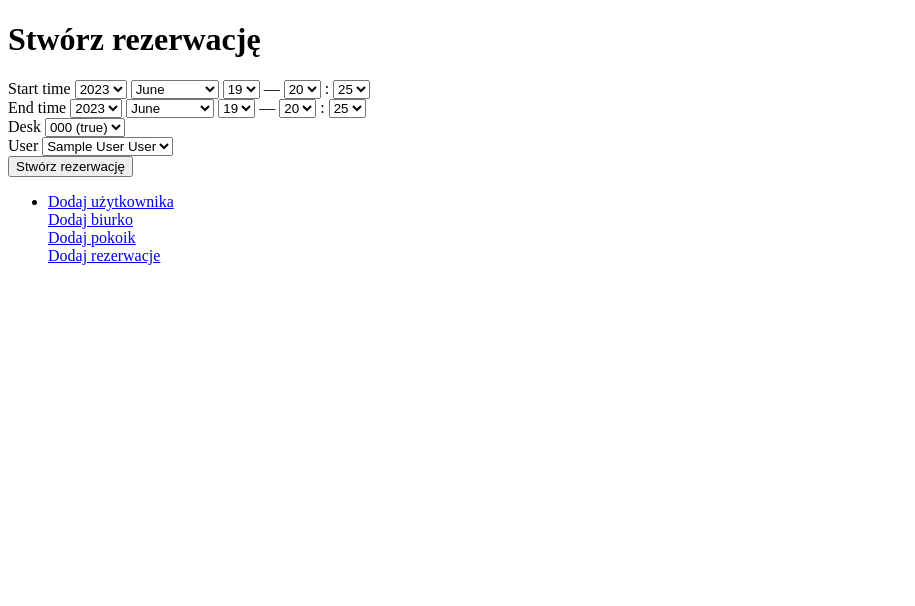
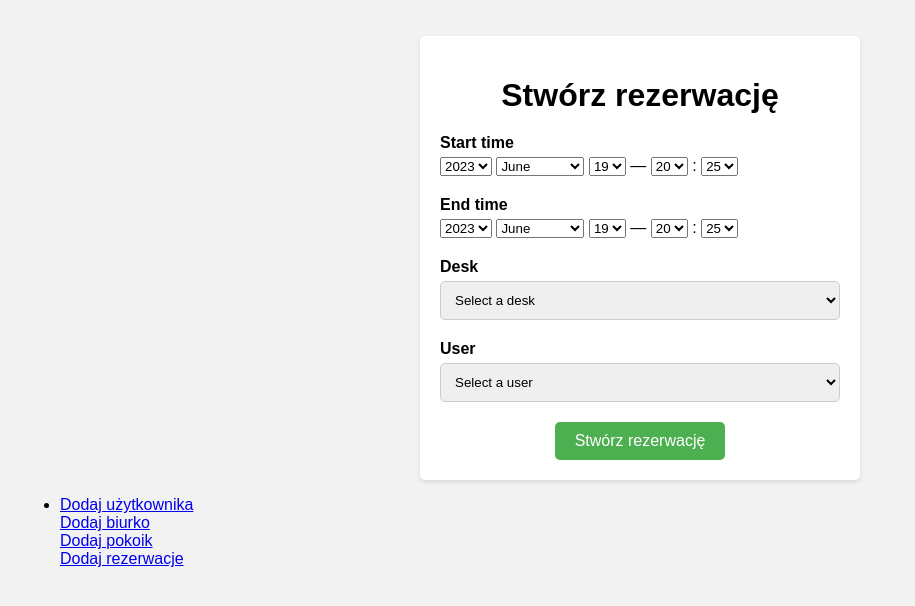
Before and after one commit to SzymonLudwiniak/psim, a Rails app: page /reservations/new in a window 1280 px wide. Shown: the top 606 px of the page, without its empty margins (0-915 px from the left). Run offline with Rails 7, Linux system fonts and the light colour scheme; tables that the repository leaves empty hold one stand-in row (Sample ...).

Commit message:
change add reservation UI

```diff
--- a/app/views/reservations/new.html.erb
+++ b/app/views/reservations/new.html.erb
@@ -1,27 +1,90 @@
+<div class="container">
   <h1>Stwórz rezerwację</h1>
 
   <%= form_for @reservation do |f| %>
-  <div class="field">
-    <%= f.label :start_time %>
-    <%= f.datetime_select :reservationDate %>
+    <div class="form-field">
+      <%= f.label :start_time, class: "label" %>
+      <%= f.datetime_select :reservationDate, class: "input" %>
     </div>
 
-  <div class="field">
-    <%= f.label :end_time %>
-    <%= f.datetime_select :useDate %>
+    <div class="form-field">
+      <%= f.label :end_time, class: "label" %>
+      <%= f.datetime_select :useDate, class: "input" %>
     </div>
 
-  <div class="field">
-    <%= f.label :desk_id %>
-    <%= f.collection_select :desk_id, Desk.all, :id, :number_with_status %>
+    <div class="form-field">
+      <%= f.label :desk_id, class: "label" %>
+      <%= f.collection_select :desk_id, Desk.all, :id, :number_with_status, { prompt: "Select a desk" }, class: "input" %>
     </div>
 
-  <div class="field">
-    <%= f.label :user_id %>
-    <%= f.collection_select :user_id, User.all, :id, :name_with_lastname %>
+    <div class="form-field">
+      <%= f.label :user_id, class: "label" %>
+      <%= f.collection_select :user_id, User.all, :id, :name_with_lastname, { prompt: "Select a user" }, class: "input" %>
     </div>
 
-  <div class="actions">
-    <%= f.submit "Stwórz rezerwację" %>
+    <div class="form-actions">
+      <%= f.submit "Stwórz rezerwację", class: "button" %>
     </div>
   <% end %>
+</div>
+
+<style>
+  body {
+    font-family: Arial, sans-serif;
+    background-color: #f2f2f2;
+    margin: 0;
+    padding: 20px;
+  }
+
+  .container {
+    max-width: 400px;
+    margin: 0 auto;
+    background-color: #ffffff;
+    border-radius: 5px;
+    box-shadow: 0 2px 4px rgba(0, 0, 0, 0.1);
+    padding: 20px;
+  }
+
+  h1 {
+    text-align: center;
+    margin-bottom: 20px;
+  }
+
+  .form-field {
+    margin-bottom: 20px;
+  }
+
+  .label {
+    display: block;
+    margin-bottom: 5px;
+    font-weight: bold;
+  }
+
+  .input {
+    width: 100%;
+    padding: 10px;
+    border-radius: 5px;
+    border: 1px solid #ccc;
+  }
+
+  .form-actions {
+    text-align: center;
+  }
+
+  .button {
+    background-color: #4CAF50;
+    color: #ffffff;
+    border: none;
+    padding: 10px 20px;
+    text-align: center;
+    text-decoration: none;
+    display: inline-block;
+    font-size: 16px;
+    border-radius: 5px;
+    cursor: pointer;
+  }
+
+  .button:hover {
+    background-color: #45a049;
+  }
+</style>
```
Lines whose indentation alone changed are shown as unchanged.
